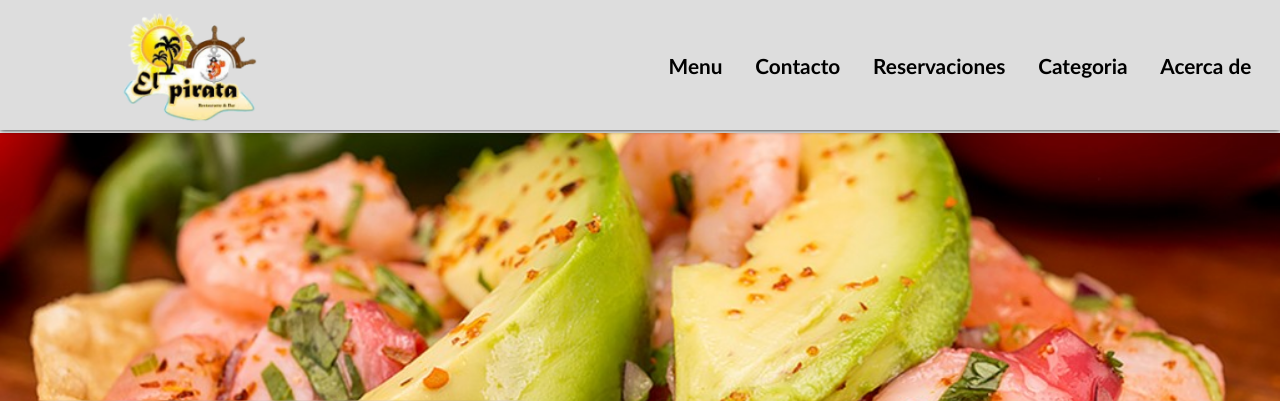
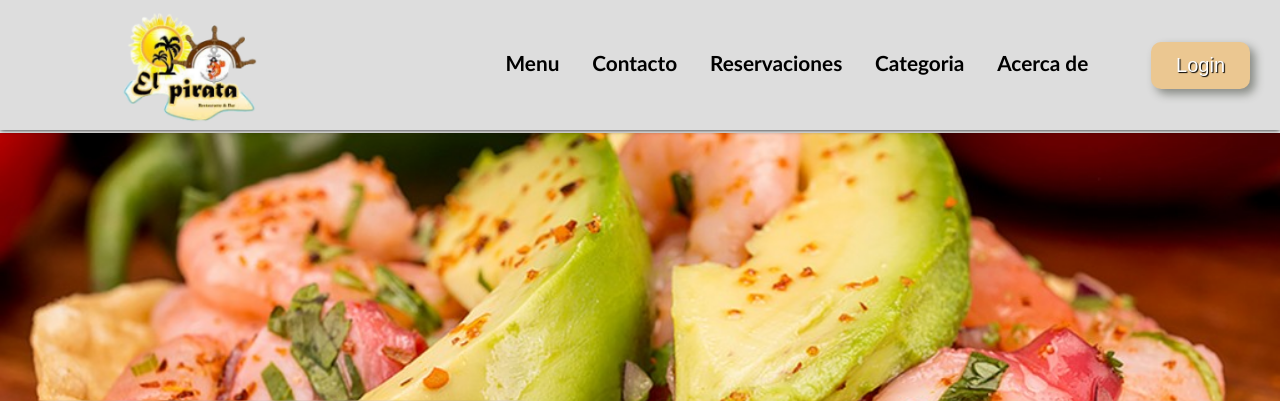
Before and after one commit to Master-Cat-Arch/marisquera-El-Pirata, a PHP site: page / in a window 1280 px wide. Shown: the top 401 px of the page. Run offline with PHP 8.4, Linux system fonts and the light colour scheme.

Commit message:
˚˖𓍢🌷✧˚.🎀⋆inicio de sesión

```diff
--- a/index.html
+++ b/index.html
@@ -25,7 +25,7 @@
                     </div>
                 </div>
                 <hr>
-                <ul class="menu__nav-list">
+                <ul class="menu__nav-list"> <!-- 😎🥲😐😶‍🌫️😜🥶🥵😱 -->
                     <!-- Menu de occiones -->
                     <li class="nav__li-item"><a onclick="CerrarInp()" href="Pag-Menu/index__pag-menu.html">Menu </a></li>
                     <li class="nav__li-item"><a onclick="CerrarInp()" href="Pag-Contacto/inedx__pag-contacto.html">Contacto </a></li>
@@ -33,6 +33,8 @@
                     <li class="nav__li-item"><a onclick="CerrarInp()" href="Pag-Categoria/inedx__pag-categoria.html">Categoria </a></li>
                     <li class="nav__li-item"><a onclick="CerrarInp()" href="Pag-Acerca-de/inedx__pag-acerca-de.html">Acerca de</a></li>
                     <!-- onclick="CerrarInp()": Sirve para cerrar el menu al hacer click en cada una de las occiones -->
+                    <!-- Nuevo boton de Login para el inicio de seccion en usuarios o administradores -->
+                    <li class="nav__li-item" id="li-login"><a href="Login/index__login.html"><input class="login" id="login" type="button" value="Login"></a></li>
                 </ul>
             </nav>
         </div>
@@ -127,10 +129,10 @@
             <label>Redes Sociales:</label><!-- Sub titulo -->
             <ul>
                 <!-- Redes sociales -->
-                <li><a href="#">--Instagram--</a></li>
+                <li><a href="https://www.instagram.com/" target="_blank">--Instagram--</a></li>
                 <li><a href="https://facebook.com/groups/672554158442758/" target="_blank">--Facebook--</a></li>
-                <li><a href="#">--WhatsApp--</a></li>
-                <li><a href="#">--OnliFans--</a></li>
+                <li><a href="https://wa.me/+524451396753?text=HOLA" target="_blank">--WhatsApp--</a></li>
+                <li><a href="https://of.com/" target="_blank">--OnliFans--</a></li>
             </ul>
         </div>
         <div class="footer-pie2">
--- a/style.css
+++ b/style.css
@@ -1,10 +1,10 @@
 :root{/* Variables globales */
     --ColorFondoClaro: rgb(243, 243, 243);
     --ColorFondoClaro2: rgb(224, 235, 219);
-    --ColorFondoClaro3: rgb(238, 204, 159);
+    --ColorFondoClaro3: rgb(235, 199, 145);
     --ColorFondoOscuro: rgb(221, 221, 221);
     --ColorFondoOscuro2: rgb(173, 173, 173);
-    --ColorFondoOscuro3: rgb(211, 169, 115);
+    --ColorFondoOscuro3: rgb(199, 169, 125);
     --ColorLetra: aliceblue;
     --ColorLetra2: rgb(233, 62, 19);
 }
@@ -121,6 +121,30 @@ body{
                         border-radius: 8px;
                     }
                 }
+                #li-login{/* NUevo estilo para el boton de inicio de sesion */
+                    .login{
+                        background-color: var(--ColorFondoClaro3);
+                        border-radius: 10px;
+                        padding: 10px 15vw;
+                        margin-top: 30px;
+                        font-size: 15px;
+                        color: white;
+                        text-shadow: 1px 1px 1px black;
+                        box-shadow: 5px 5px 5px rgb(142, 150, 134);
+                        border: 0;
+                    }
+                    .login :is(:hover,:active){
+                        transition: .2s;
+                        border-radius: 10px;
+                        box-shadow: 5px 5px 15px rgb(130, 138, 120);
+                    }
+                    .login:hover{background-color: var(--ColorFondoOscuro3);}
+                    .login:active{background-color: var(--ColorFondoClaro3);}
+                }
+                #li-login :hover{
+                    border: transparent;
+                    background: none;
+                }/* Hasta aqui los estilos de boton */
                 .nav__li-item :is(:hover,:active){
                     text-decoration: underline;
                     font-style: italic;
@@ -192,6 +216,23 @@ body{
                         border: 1px solid;
                         border-radius: 20px;
                     }
+                    #li-login{/* Nuevo estilo para el boton de inico de sesion */
+                        padding: 22px 0;
+                        margin: 0 20px 0 30px;
+                        a{
+                            background-color: transparent;
+                            color: transparent;
+                            border: 0;
+                            font-size: 20px;
+                        }
+                        .login{
+                            padding: 12px 25px;
+                            margin: 0;
+                            font-size: 20px;
+                            color: white;
+                            box-shadow: 5px 5px 10px rgb(136, 139, 133);
+                        }
+                    }/* Hasta aqui los nuevos estilos */
                 }
             }
         }
```
